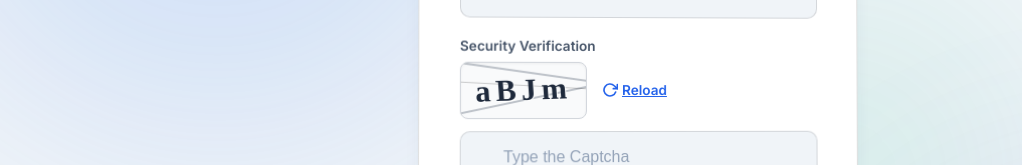
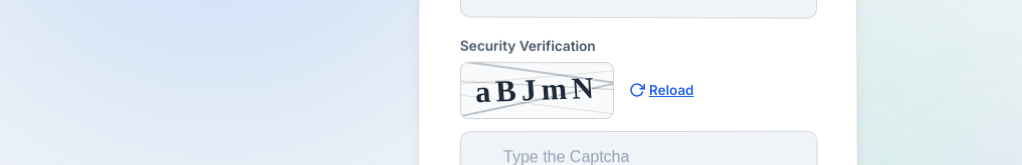
Before and after one commit to Abdiyare-dev/ApexHub-Personal-System, a Next.js app: page /forgot-password in a window 1280 px wide. Shown: the part 297-462 px from the top of the page, without its empty margins (0-1022 px from the left). Built offline with nearby package versions, Linux system fonts and the light colour scheme; no server answers.

Commit message:
feat: increase captcha difficulty to 5 characters and add more noise lines

```diff
--- a/src/app/forgot-password/page.js
+++ b/src/app/forgot-password/page.js
@@ -20,7 +20,7 @@ export default function ForgotPassword() {
   const generateCaptcha = () => {
     const chars = '23456789abcdefghjkmnpqrstuvwxyzABCDEFGHJKMNPQRSTUVWXYZ';
     let code = '';
-    for (let i = 0; i < 4; i++) {
+    for (let i = 0; i < 5; i++) {
       code += chars.charAt(Math.floor(Math.random() * chars.length));
     }
     setCaptchaCode(code);
@@ -174,6 +174,8 @@ export default function ForgotPassword() {
                     <div style={{ position: 'absolute', top: '15%', left: '-10%', width: '120%', height: '1.5px', background: '#334155', transform: 'rotate(8deg)', opacity: 0.3, zIndex: 1 }}></div>
                     <div style={{ position: 'absolute', top: '65%', left: '-10%', width: '120%', height: '1.5px', background: '#334155', transform: 'rotate(-12deg)', opacity: 0.3, zIndex: 1 }}></div>
                     <div style={{ position: 'absolute', top: '40%', left: '-20%', width: '140%', height: '1px', background: '#000', transform: 'rotate(3deg)', opacity: 0.2, zIndex: 1 }}></div>
+                    <div style={{ position: 'absolute', top: '25%', left: '0', width: '100%', height: '1px', background: '#000', transform: 'rotate(-5deg)', opacity: 0.1, zIndex: 1 }}></div>
+                    <div style={{ position: 'absolute', top: '75%', left: '0', width: '100%', height: '1px', background: '#000', transform: 'rotate(7deg)', opacity: 0.1, zIndex: 1 }}></div>
                   </div>
                   <div style={{ display: 'flex', flexDirection: 'column', gap: '4px' }}>
                     <button
```
